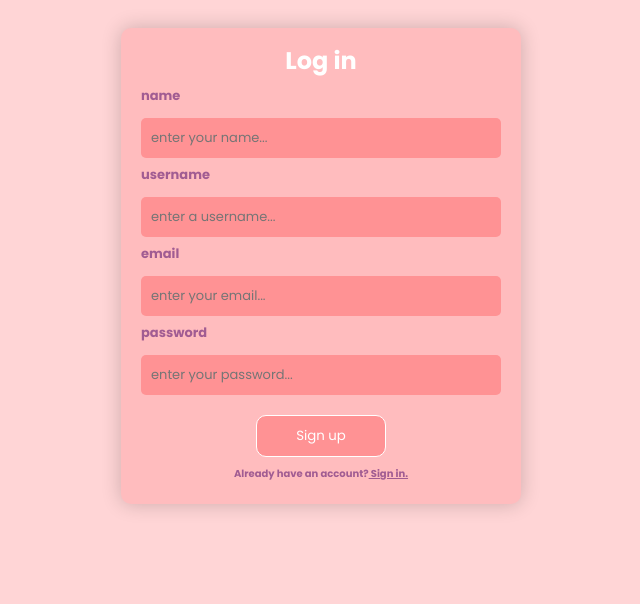
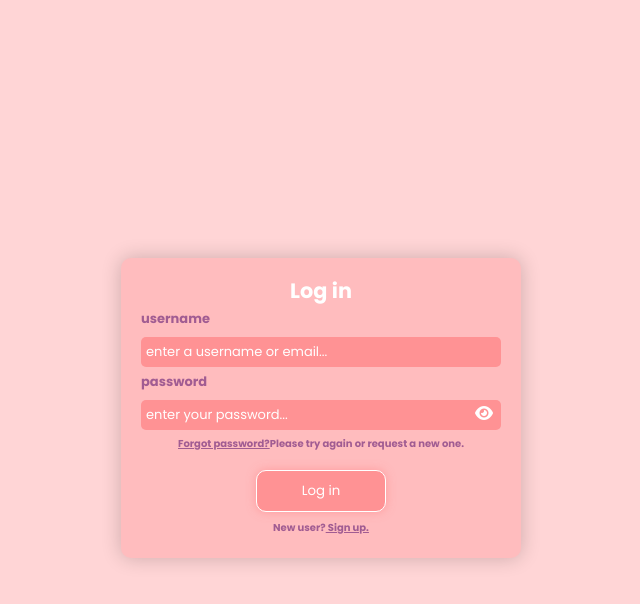
Before and after one commit to meriemhcn/PinkOctober, a plain HTML site: page frontend/HTML/page2.html in a window 1280 px wide. Shown: the whole page, without its empty margins (319-959 px from the left). Drawn offline with Linux system fonts and the light colour scheme.

Commit message:
log in/sign up almost done

```diff
--- a/frontend/HTML/page2.html
+++ b/frontend/HTML/page2.html
@@ -3,41 +3,44 @@
 <head>
     <meta charset="UTF-8">
     <meta name="viewport" content="width=device-width, initial-scale=1.0">
-    <title>Sign up</title>
+    <title>Log in</title>
     <link rel="stylesheet" href="../styles/page2.css">
     <link rel="stylesheet" href="https://fonts.googleapis.com/css2?family=Poppins:wght@300;400;500;600;700&display=swap">
+    <link rel="stylesheet" href="https://cdnjs.cloudflare.com/ajax/libs/font-awesome/6.6.0/css/all.min.css">
 </head>
 <body>
     <div class="wrapper">
 
         <h1>Log in</h1>
 
-        <form action="">
-        <div class="input-box">
-            <label for="name">name</label><br>
-            <input type="text" name="name" id="name" placeholder="enter your name...">
-        </div>
+        <form action="/login">
+
         <div class="input-box">
             <label for="username">username</label><br>
-            <input type="text" name="username" id="username" placeholder="enter a username...">
+            <input type="username" name="username" id="username" placeholder="enter a username or email...">
         </div>
-        <div class="input-box">
-            <label for="email">email</label><br>
-            <input type="text" name="email" id="email" placeholder="enter your email...">
-        </div>
+
         <div class="input-box">
             <label for="password">password</label><br>
-            <input type="text" name="password" id="password" placeholder="enter your password...">
+            <input type="password" name="password" id="password" placeholder="enter your password...">
+            <i class="fa-solid fa-eye" id="show-password"></i>
+
 
         </div>
-        <button type="submit" class="btn"> Sign up</button>
+
         <div class="login-link">
-            <label class="login-label"> Already have an account?<a href="#" class="sign-in-link"> Sign in.</a></label>
+            <label class="login-label"> <a href="#" class="password-retrieve"> Forgot password?</a>Please try again or request a new one.</label>
+
+        </div>
+        <button type="submit" class="btn"> Log in</button>
+        <div class="sign-up-link">
+            <label class="login-label"> New user?<a href="page1.html" class="sign-up-link"> Sign up.</a></label>
 
         </div>
 
 
     </form>
     </div>
+    <script src="../scripts/passwordtoggle.js"> </script>
 </body>
 </html>
--- /dev/null
+++ b/frontend/scripts/passwordtoggle.js
@@ -0,0 +1,15 @@
+const passwordInput = document.getElementById('password');
+const toggleIcon = document.getElementById('show-password');
+
+toggleIcon.addEventListener('click', () => {
+
+    if (passwordInput.type === 'password') {
+        passwordInput.type = 'text';
+        toggleIcon.classList.remove('fa-eye');
+        toggleIcon.classList.add('fa-eye-slash');
+    } else {
+        passwordInput.type = 'password';
+        toggleIcon.classList.remove('fa-eye-slash');
+        toggleIcon.classList.add('fa-eye');
+    }
+});
--- a/frontend/styles/page1.css
+++ b/frontend/styles/page1.css
@@ -13,6 +13,7 @@ body {
     height: 100vh;
     line-height: 0.8;
     background: #FFD5D6;
+    overflow: hidden;
 
 
 }
@@ -24,6 +25,7 @@ h1{
 
 .wrapper{
     background-color: #FFBCBE;
+    position: absolute;
     border-radius: 10px;
     box-shadow: 0 0 20px rgba(0, 0, 0, 0.2);
     padding: 20px;
@@ -67,7 +69,14 @@ input {
     padding: 10px;
     border: 1px solid white;
     border-radius: 10px;
+    cursor: pointer;
+    transition: transform 0.2s ease-in-out;
+    box-shadow: 0 0 10px rgba(255, 146, 148, 0.8);
+    animation: glowing 1.5s infinite alternate;
 
+}
+.btn:hover{
+    transform: translateY(-4px);
 }
 .input-box{
     margin-bottom: 0px;
@@ -95,3 +104,19 @@ font-size: x-small;
     color: white;
 
 }
+.fa-eye{
+    position:absolute;
+    top: 68%;
+    right: 8%;
+    cursor: pointer;
+    color: white;
+
+}
+.fa-eye-slash{
+    position:absolute;
+    top: 68%;
+    right: 8%;
+    cursor: pointer;
+    color: white;
+
+}
--- a/frontend/styles/page2.css
+++ b/frontend/styles/page2.css
@@ -7,29 +7,33 @@
 
 body {
     display: flex;
+    justify-content: center;
     align-items: center;
     place-items: center;
-    justify-content: center;
-    line-height: 1;
+    height: 100vh;
+    line-height: 0.8;
     background: #FFD5D6;
+    overflow: hidden;
 
 
 }
 h1{
     color: white;
-    font-size: 1.5em;
+    font-size: 1.3em;
+    margin-top: 5px;
 }
 
 .wrapper{
     background-color: #FFBCBE;
+    position: absolute;
     border-radius: 10px;
     box-shadow: 0 0 20px rgba(0, 0, 0, 0.2);
-    padding: 5px 20px;
+    padding: 20px;
     transition: transform 0.2s;
     width: 400px;
-    height: min-content;
+    height: 300px;
     text-align: center;
-    margin-top: 20px;
+
 
 }
 label {
@@ -43,27 +47,38 @@ label {
 }
 input {
     display: block;
-    width: 100%;
-    padding: 10px;
+     width :100%;
+    padding: 5px;
     box-sizing: border-box;
     border: 1px ;
     background: #FF9294;
     border-radius: 5px;
     font-size: small;
     outline: none;
+    color: white;
+
+
 
 }
 .btn{
     background: #FF9294;
     color: white;
     width:130px;
-    margin-top: 20px;
+    margin-top: 2px;
     margin-bottom: 2px;
     padding: 10px;
     border: 1px solid white;
     border-radius: 10px;
+    cursor: pointer;
+    transition: transform 0.2s ease-in-out;
+    box-shadow: 0 0 10px rgba(255, 146, 148, 0.8);
+    animation: glowing 1.5s infinite alternate;
 
 }
+.btn:hover{
+    transform: translateY(-4px);
+}
+
 .input-box{
     margin-bottom: 0px;
 }
@@ -74,7 +89,10 @@ color: #A15C92;
 font-size: x-small;
 
 }
-.sign-in-link{
+.sign-up-link{
+    color: #A15C92;
+}
+.password-retrieve{
     color: #A15C92;
 }
 .wrapper:hover{
@@ -86,3 +104,23 @@ font-size: x-small;
     box-shadow: none;
 
 }
+::-webkit-input-placeholder{
+    color: white;
+
+}
+.fa-eye{
+    position:absolute;
+    top: 49%;
+    right: 7%;
+    cursor: pointer;
+    color: white;
+
+}
+.fa-eye-slash{
+    position:absolute;
+    top: 49%;
+    right: 7%;
+    cursor: pointer;
+    color: white;
+
+}
```
Also changed, not shown: frontend/HTML/page1.html (+5 -3 lines).
